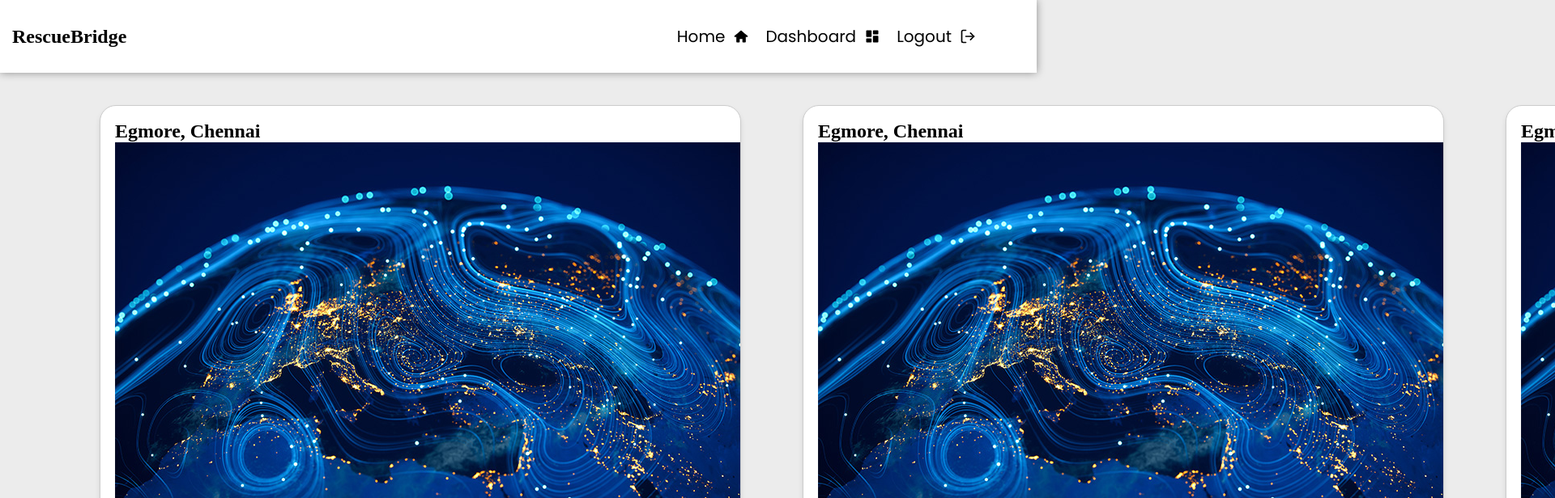
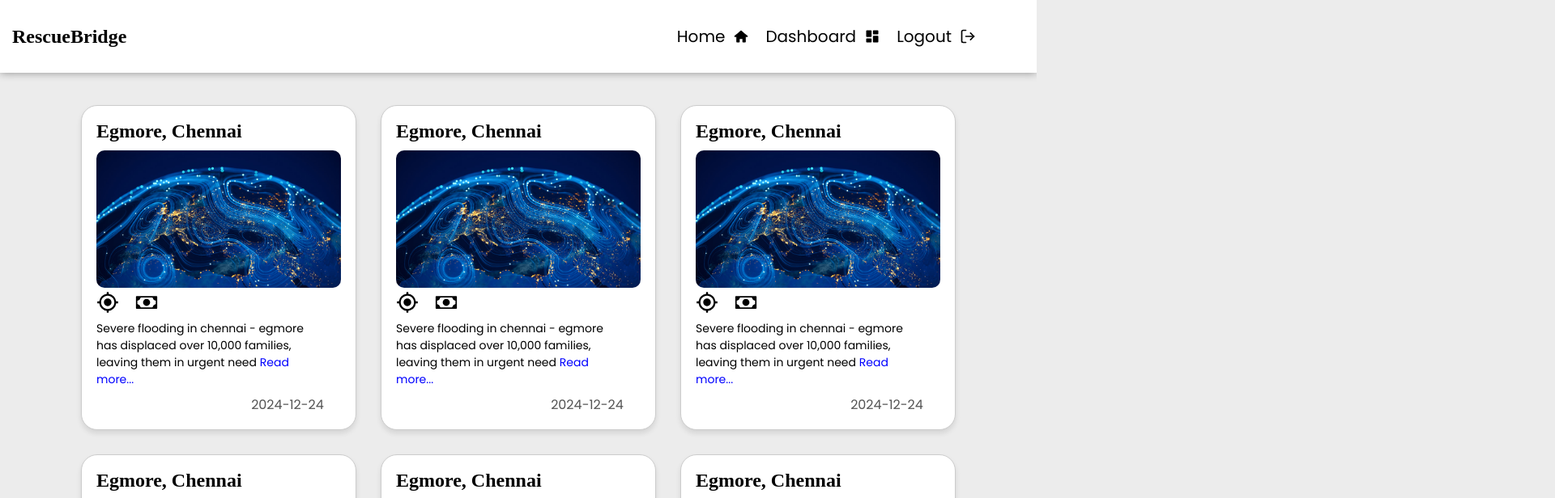
Before and after one commit to muhammedArsat/Disaster-Relief, a React (Vite) app in the folder frontend/: page /user/home in a window 1280 px wide. Shown: the top 616 px of the page at 81% size, 1920 px wide, since content can reach past the window. Built offline with nearby package versions, Linux system fonts and the light colour scheme; a web font is replaced by a local one.

Commit message:
home feed animation another change

```diff
--- a/frontend/src/components/user/homefeed/HomeFeed.css
+++ b/frontend/src/components/user/homefeed/HomeFeed.css
@@ -17,20 +17,8 @@
     box-shadow: 0 4px 6px rgba(0, 0, 0, 0.1);
     padding: 18px;
     background-color: white;
-<<<<<<< HEAD
-    transition: transform 1s ease-in-out, box-shadow 1s ease-in-out;
     overflow: hidden;
   }
-  .feed_post:hover {
-    box-shadow: 0 8px 14px rgba(0, 0, 0, 0.2);
-    transform: scale(0.99);
-  }
-=======
-    transition: transform 0.09s ease, height 0.09s ease;
-    overflow: hidden;
-  }
-
->>>>>>> 7523c5c6449247e34656076e837a66aae8700234
   .feed_post img {
     max-width: 100%;
     margin-top:10px ;
@@ -41,8 +29,7 @@
     font-size: 14px;
     line-height: 1.5;
     margin: 8px 0;
-    overflow: hidden;
-    transition: all 0.9s ease-in-out; transition:all 0.9s ease-in-out transaform 1s; /
+
   }
 
   .read-more {
```
